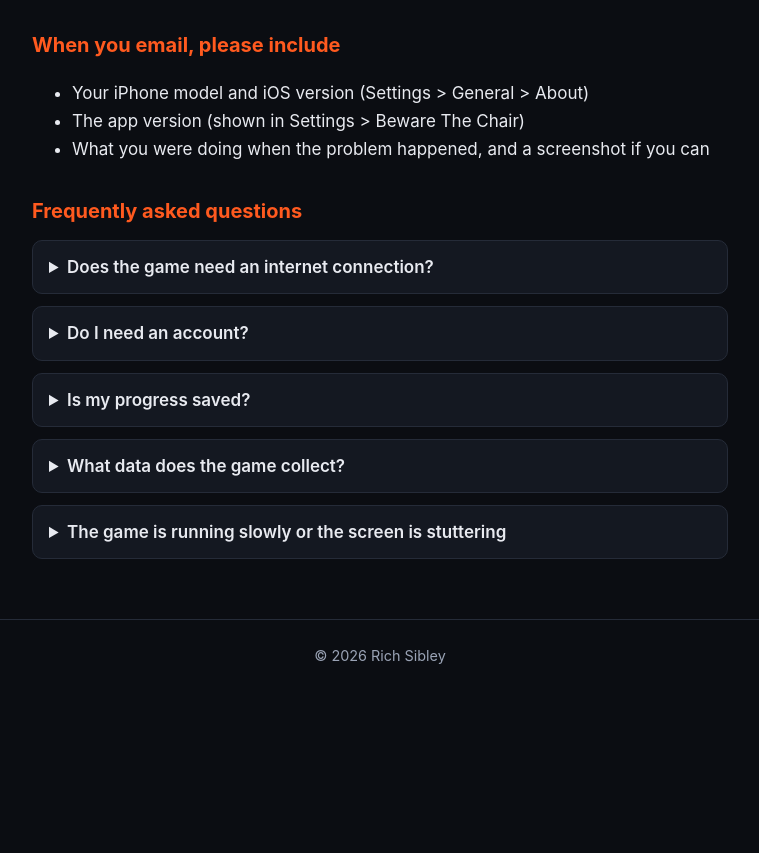
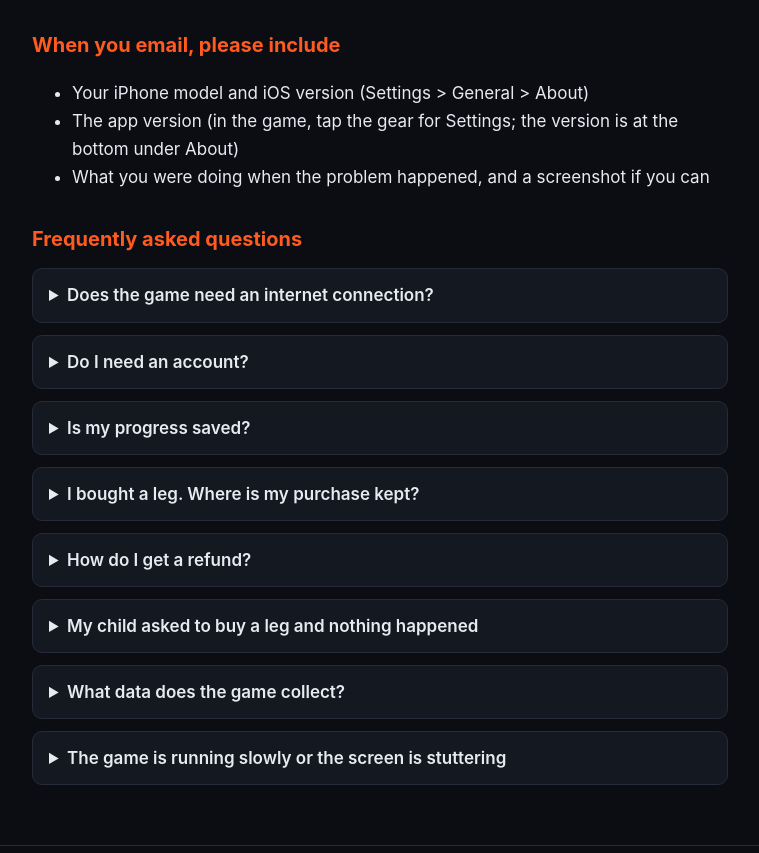
Before and after one commit to RichSibs/beware-the-chair, a plain HTML site: page support.html in a window 1280 px wide. Shown: the part 381-1234 px from the top of the page, without its empty margins (260-1019 px from the left). Before the commit the page ends 1072 px from the top, so only its background shows below. Drawn offline with Linux system fonts and the light colour scheme.

Commit message:
Update app version instructions and FAQ details

```diff
--- a/support.html
+++ b/support.html
@@ -25,7 +25,7 @@
 <h2>When you email, please include</h2>
 <ul>
 <li>Your iPhone model and iOS version (Settings &gt; General &gt; About)</li>
-<li>The app version (shown in Settings &gt; Beware The Chair)</li>
+<li>The app version (in the game, tap the gear for Settings; the version is at the bottom under About)</li>
 <li>What you were doing when the problem happened, and a screenshot if you can</li>
 </ul>
 
@@ -43,7 +43,22 @@
 
 <details>
 <summary>Is my progress saved?</summary>
-<p>Yes, on your device. Deleting the app also deletes your saved progress, so it is worth keeping your iPhone backed up if you want to move to a new phone.</p>
+<p>Yes, on your iPhone only. Deleting the app also deletes your records and stars, so keep your iPhone backed up if you want to move them to a new phone. Purchases are not lost: see below.</p>
+</details>
+
+<details>
+<summary>I bought a leg. Where is my purchase kept?</summary>
+<p>With Apple, on your Apple Account. I never see your purchases or payment details. On a new or reset iPhone, sign in with the same Apple Account, open the game's Settings (the gear) and tap <strong>Restore purchases</strong>.</p>
+</details>
+
+<details>
+<summary>How do I get a refund?</summary>
+<p>Refunds are handled by Apple. Use Apple's <a href="https://reportaproblem.apple.com">Report a Problem</a> page. I can't issue refunds or see who has bought what.</p>
+</details>
+
+<details>
+<summary>My child asked to buy a leg and nothing happened</summary>
+<p>With Ask to Buy, the leg opens by itself once the purchase is approved on the parent's device. Until then the game shows "Waiting for approval".</p>
 </details>
 
 <details>
```
